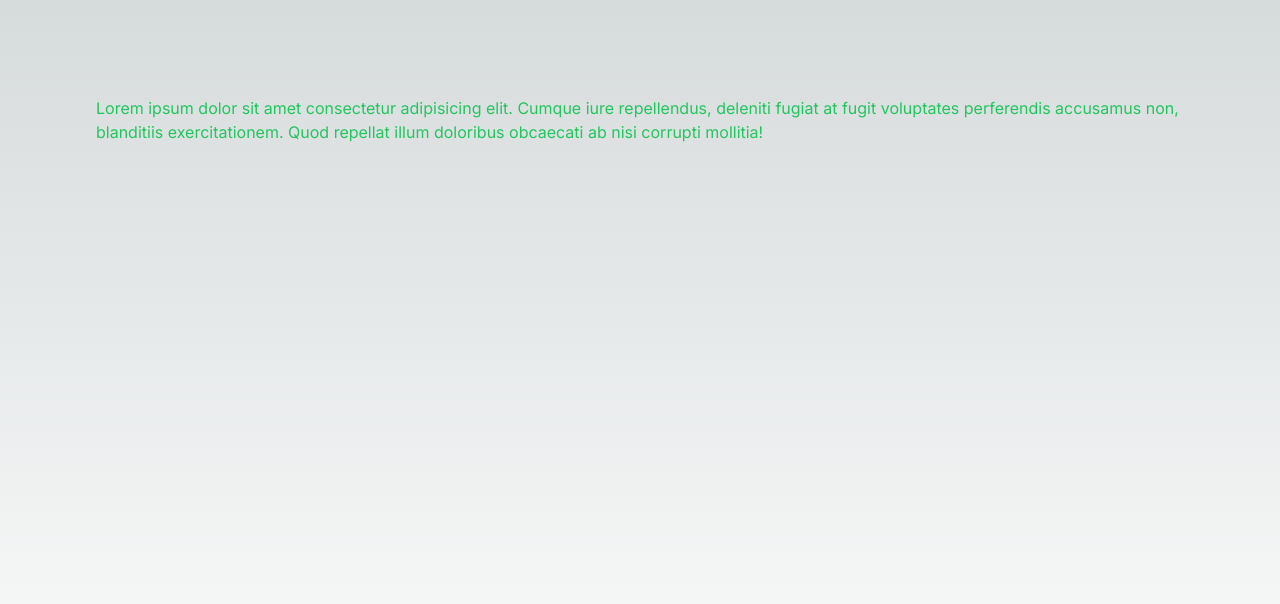
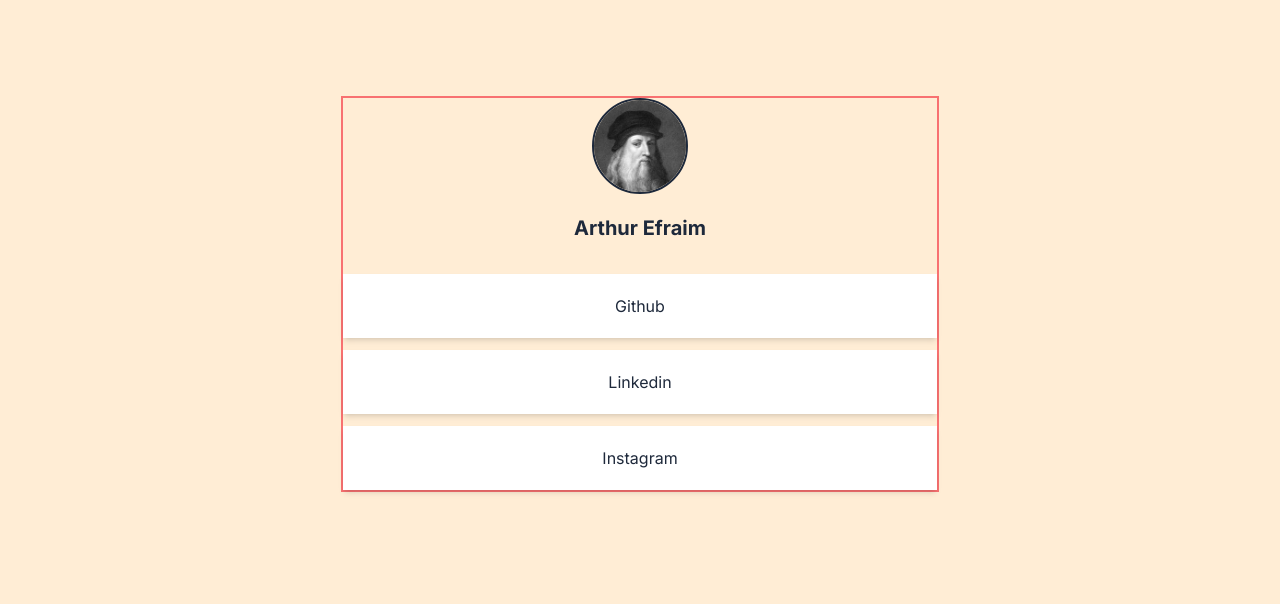
Before and after one commit to efraimarthur/linktree, a Next.js app: page / in a window 1280 px wide. Shown: the top 604 px of the page. Built offline with nearby package versions, Linux system fonts and the light colour scheme.

Commit message:
add buttons and profile picture

```diff
--- a/app/page.js
+++ b/app/page.js
@@ -1,13 +1,30 @@
 import Image from "next/image";
+import profilePic from "./leonardo-da-vinci.jpg";
 
 export default function Home() {
   return (
-    <main className="flex min-h-screen flex-col items-center justify-between p-24">
-      <div className="div text-green-500">
-        Lorem ipsum dolor sit amet consectetur adipisicing elit. Cumque iure
-        repellendus, deleniti fugiat at fugit voluptates perferendis accusamus
-        non, blanditiis exercitationem. Quod repellat illum doloribus obcaecati
-        ab nisi corrupti mollitia!
+    <main className="flex min-h-screen flex-col items-center justify-between py-24 md:p-24 bg-orange-100">
+      <div className="div text-slate-800 border-2 border-red-400 w-full md:w-[55%] flex flex-col justify-center items-center">
+        <div className="border-2 border-slate-800 rounded-full overflow-hidden h-24 w-24 bg ">
+          <Image
+            src={profilePic}
+            alt="Picture of the author"
+            width={100}
+            height={100}
+            blurDataURL="data:..."
+            placeholder="blur"
+          />
+        </div>
+        <p className="text-center my-5 font-bold text-xl">Arthur Efraim</p>
+        <div className="shadow-md bg-white w-full text-center mt-3 py-5 transition-all duration-200 ease-in-out md:hover:w-[105%] md:hover:font-extrabold">
+          Github
+        </div>
+        <div className="shadow-md bg-white w-full text-center mt-3 py-5 transition-all duration-200 ease-in-out md:hover:w-[105%] md:hover:font-extrabold">
+          Linkedin
+        </div>
+        <div className="shadow-md bg-white w-full text-center mt-3 py-5 transition-all duration-200 ease-in-out md:hover:w-[105%] md:hover:font-extrabold">
+          Instagram
+        </div>
       </div>
     </main>
   );
```
Also changed, not shown: app/leonardo-da-vinci.jpg (added).
